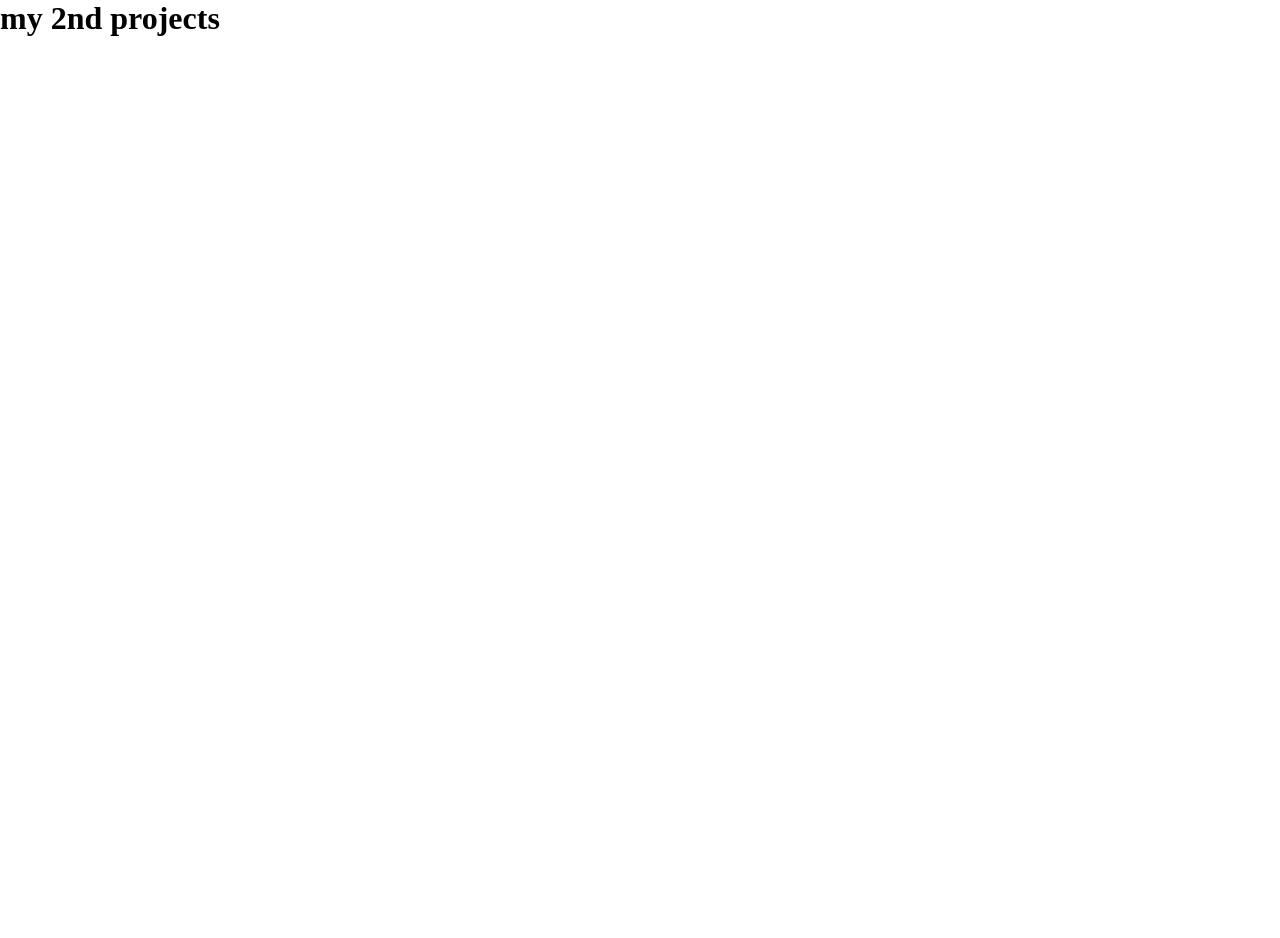
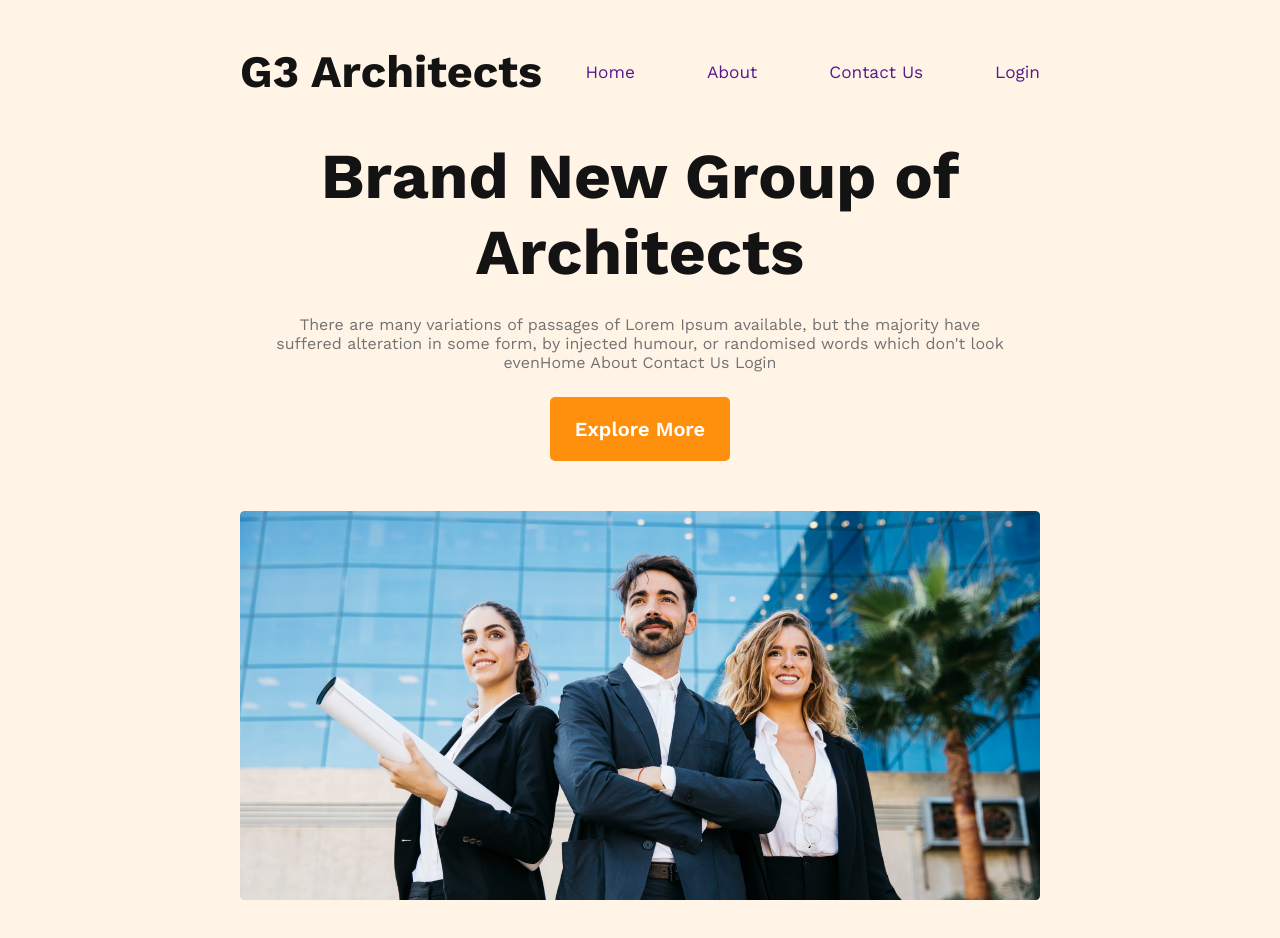
Before and after one commit to mdshawonreza/module-9-architects-project, a plain HTML site: page index.html in a window 1280 px wide. Before the commit the page ends 800 px from the top, so only its background shows below. Drawn offline with nearby package versions, Linux system fonts and the light colour scheme.

Commit message:
add this one

```diff
--- a/index.html
+++ b/index.html
@@ -5,11 +5,30 @@
     <meta name="viewport" content="width=device-width, initial-scale=1.0">
     <meta http-equiv="X-UA-Compatible" content="IE=edge">
     <title>architects project</title>
+    <link rel="preconnect" href="https://fonts.googleapis.com">
+    <link rel="preconnect" href="https://fonts.gstatic.com" crossorigin>
+    <link href="https://fonts.googleapis.com/css2?family=Space+Mono:wght@400;700&family=Work+Sans:wght@400;500;600;700;800&display=swap" rel="stylesheet">
     <link rel="stylesheet" href="styles/architects.css">
 </head>
 <body>
     <header>
-        <h1>my 2nd projects</h1>
+        <nav>
+            <h1>G3 Architects</h1>
+            <ul>
+                <li><a href="">Home</a></li>
+                <li><a href="">About</a></li>
+                <li><a href="">Contact Us</a></li>
+                <li><a href="">Login</a></li>
+            </ul>
+        </nav>
+        <div class="header-container">
+            <div class="header-container-info">
+                <h1 class="header-container-title">Brand New Group of Architects</h1>
+                <p class="header-container-description">There are many variations of passages of Lorem Ipsum available, but the majority have suffered alteration in some form, by injected humour, or randomised words which don't look evenHome About Contact Us Login</p>
+                <button class="primary-btn header-btn">Explore More</button>
+            </div>
+            <img src="images/banner.png" alt="">
+        </div>
     </header>
     <main></main>
     <footer></footer>
--- a/styles/architects.css
+++ b/styles/architects.css
@@ -1,4 +1,96 @@
+ /* common shared styles */
+ *{
+    margin: 0;
+    padding: 0;
+ }
+
 *{
-    margin: 0px;
-    padding: 0px;
+    font-family: 'Space Mono', monospace;
+    font-family: 'Work Sans', sans-serif;
 }
+.primary-btn{
+    color: #FFF;
+font-size: 20px;
+font-weight: 600;
+border-radius: 5px;
+background: #FF900E;
+border: none;
+}
+/* header nav styles */
+header{
+    background-color: rgba(255, 144, 14, 0.10);
+    padding: 45px 240px;
+}
+nav{
+    display: flex;
+    justify-content: space-between;
+    align-items: center;
+}
+nav h1{
+    color:  #131313;
+text-align: center;
+font-size: 45px;
+font-weight: 700;
+
+}
+nav ul{
+    display: flex;
+    gap: 4.50rem;
+}
+nav  li{
+  list-style: none;
+  color:  #424242;
+font-size: 1.08rem;
+font-weight: 500px;
+}
+nav li a{
+    text-decoration: none;
+}
+
+/* header div styles */
+.header-container-info{
+   max-width: 950px;
+   text-align: center;
+    margin: auto;
+}
+.header-container-title{
+    color: #131313;
+    font-size: 64px;
+    font-weight: 700;
+    margin-top: 40px;
+}
+
+.header-container-description{
+    color:#727272;
+font-size: 16px;
+font-weight: 400;
+margin: 25px;
+}
+.header-btn{
+    padding: 20px 25px;
+    margin-bottom: 50px;
+}
+.header-container img{
+    width: 100%;
+}
+
+@media screen and (max-width:576px) {
+    nav{
+        flex-direction: column;
+    }
+    header{
+        padding: 30px;
+    }
+    nav ul{
+        gap: 2.5rem;}
+
+}
+
+@media screen  and (min-width:576px) and (max-width:992px) {
+    nav{
+        flex-direction: column;
+        gap: 30px;
+    }
+    header{
+        padding: 50px;}
+}
```
